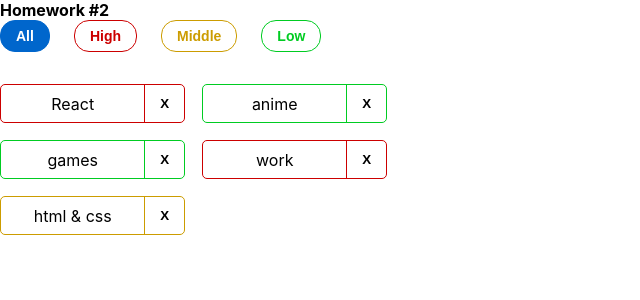
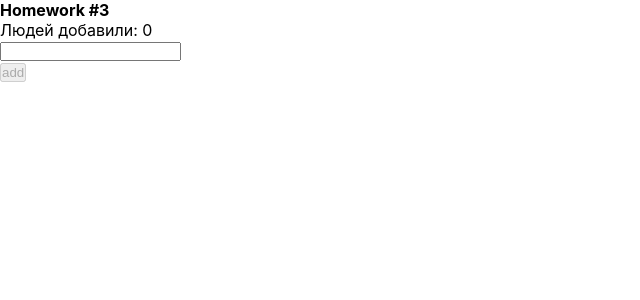
Before and after one commit to EGalanin/homeworks-front-2, a React (Create React App) app: page / in a window 1280 px wide. Shown: the top 300 px of the page, without its empty margins (0-640 px from the left). Built offline with nearby package versions, Linux system fonts and the light colour scheme.

Commit message:
fixed HW3

```diff
--- a/src/s1-main/App.tsx
+++ b/src/s1-main/App.tsx
@@ -2,14 +2,15 @@
 import s from './App.module.css'
 import HW1 from '../s2-homeworks/hw01/HW1'
 import HW2 from '../s2-homeworks/hw02/HW2';
+import HW3 from '../s2-homeworks/hw03/HW3';
 
 function App() {
     return (
         <div className={s.App}>
             {/*<HW1/>*/}
             {/*раскомментировать по ходу выполнения*/}
-            <HW2/>
-            {/*<HW3/>*/}
+            {/*<HW2/>*/}
+            <HW3/>
             {/*<HW4/>*/}
 
             {/*при выполнении дз 5 и более - закомментировать здесь дз 1-4, так как они есть внутри дз 5*/}
--- a/src/s2-homeworks/hw03/Greeting.module.css
+++ b/src/s2-homeworks/hw03/Greeting.module.css
@@ -14,6 +14,7 @@
 }
 
 .errorInput {
+    border: 2px solid red;
 }
 
 .button {
--- a/src/s2-homeworks/hw03/Greeting.tsx
+++ b/src/s2-homeworks/hw03/Greeting.tsx
@@ -2,14 +2,14 @@
 import s from './Greeting.module.css'
 
 type GreetingPropsType = {
-    name: any // need to fix any
-    setNameCallback: any // need to fix any
-    addUser: any // need to fix any
-    onBlur: any // need to fix any
-    onEnter: any // need to fix any
-    error: any // need to fix any
-    totalUsers: any // need to fix any
-    lastUserName?: any // need to fix any
+    name: string // need to fix any
+    setNameCallback: (e: ChangeEvent<HTMLInputElement>) => void // need to fix any
+    addUser: () => void // need to fix any
+    onBlur: () => void // need to fix any
+    onEnter: (e: KeyboardEvent<HTMLInputElement>) => void // need to fix any
+    error: string // need to fix any
+    totalUsers: number // need to fix any
+    lastUserName?: string // need to fix any
 }
 
 // презентационная компонента (для верстальщика)
@@ -25,7 +25,7 @@
         lastUserName,
     } // деструктуризация пропсов
 ) => {
-    const inputClass = s.errorInput // need to fix with (?:)
+    const inputClass = error ? s.errorInput : ''    // need to fix with (?:)
 
     return (
         <div id={'hw3-form'} className={s.greetingForm}>
--- a/src/s2-homeworks/hw03/GreetingContainer.tsx
+++ b/src/s2-homeworks/hw03/GreetingContainer.tsx
@@ -1,20 +1,35 @@
-import React, { ChangeEvent, KeyboardEvent, useState } from 'react'
+import React, {ChangeEvent, KeyboardEvent, useState} from 'react'
 import Greeting from './Greeting'
-import { UserType } from './HW3'
+import {UserType} from './HW3'
 
 type GreetingContainerPropsType = {
-    users: any // need to fix any
-    addUserCallback: any // need to fix any
+    users: UserType[] // need to fix any
+    addUserCallback: (name: string) => void // need to fix any
 }
 
-export const pureAddUser = (name: any, setError: any, setName: any, addUserCallback: any) => {
+export const pureAddUser = (name: string,
+                            setError: (value: string) => void,
+                            setName: (value: string) => void,
+                            addUserCallback: (name: string) => void) => {
     // если имя пустое - показать ошибку, иначе - добавить юзера и очистить инпут
+    if (name === '' || /^[\s]*$/.test(name)) {
+        setError('Ошибка! Введите имя!');
+        return
+    }
+    addUserCallback(name);
+    setName('')
 }
 
-export const pureOnBlur = (name: any, setError: any) => { // если имя пустое - показать ошибку
+export const pureOnBlur = (name: string, setError: (value: string) => void) => { // если имя пустое - показать ошибку
+    if (/^\s*$/.test(name)) {
+        setError('Ошибка! Введите имя!')
+    }
 }
 
-export const pureOnEnter = (e: any, addUser: any) => { // если нажата кнопка Enter - добавить
+export const pureOnEnter = (e: KeyboardEvent<HTMLInputElement>, addUser: () => void) => { // если нажата кнопка Enter - добавить
+    if (e.key === 'Enter') {
+        addUser()
+    }
 }
 
 // более простой и понятный для новичков
@@ -22,15 +37,15 @@
 
 // более современный и удобный для про :)
 const GreetingContainer: React.FC<GreetingContainerPropsType> = ({
-    users,
-    addUserCallback,
-}) => {
+                                                                     users,
+                                                                     addUserCallback,
+                                                                 }) => {
     // деструктуризация пропсов
-    const [name, setName] = useState<any>('') // need to fix any
-    const [error, setError] = useState<any>('') // need to fix any
+    const [name, setName] = useState<string>('') // need to fix any
+    const [error, setError] = useState<string>('') // need to fix any
 
-    const setNameCallback = (e: any) => { // need to fix any
-        setName('some name') // need to fix
+    const setNameCallback = (e: ChangeEvent<HTMLInputElement>) => { // need to fix any
+        setName(e.currentTarget.value) // need to fix
 
         error && setError('')
     }
@@ -42,12 +57,12 @@
         pureOnBlur(name, setError)
     }
 
-    const onEnter = (e: any) => {
+    const onEnter = (e: KeyboardEvent<HTMLInputElement>) => {
         pureOnEnter(e, addUser)
     }
 
-    const totalUsers = 0 // need to fix
-    const lastUserName = 'some name' // need to fix
+    const totalUsers = users?.length // need to fix
+    const lastUserName = users?.[-1]?.name// need to fix
 
     return (
         <Greeting
--- a/src/s2-homeworks/hw03/HW3.tsx
+++ b/src/s2-homeworks/hw03/HW3.tsx
@@ -4,35 +4,37 @@
 import GreetingContainer from './GreetingContainer'
 
 /*
-* 1 - описать тип UserType
-* 2 - указать нужный тип в useState с users
-* 3 - дописать типы и логику функции pureAddUserCallback и проверить её тестами
-* 4 - в файле GreetingContainer.tsx дописать типизацию пропсов
-* 5 - в файле GreetingContainer.tsx указать нужные типы в useState с name и error
-* 6 - в файле GreetingContainer.tsx дописать тип и логику функции setNameCallback
-* 7 - в файле GreetingContainer.tsx дописать логику функций pureAddUser, pureOnBlur, pureOnEnter и проверить их тестами
-* 8 - в файле GreetingContainer.tsx вычислить количество добавленных и имя последнего (totalUsers, lastUserName)
-* 9 - в файле Greeting.tsx дописать типизацию пропсов
+// * 1 - описать тип UserType
+// * 2 - указать нужный тип в useState с users
+// * 3 - дописать типы и логику функции pureAddUserCallback и проверить её тестами
+// * 4 - в файле GreetingContainer.tsx дописать типизацию пропсов
+// * 5 - в файле GreetingContainer.tsx указать нужные типы в useState с name и error
+// * 6 - в файле GreetingContainer.tsx дописать тип и логику функции setNameCallback
+// * 7 - в файле GreetingContainer.tsx дописать логику функций pureAddUser, pureOnBlur, pureOnEnter и проверить их тестами
+// * 8 - в файле GreetingContainer.tsx вычислить количество добавленных и имя последнего (totalUsers, lastUserName)
+// * 9 - в файле Greeting.tsx дописать типизацию пропсов
 * 10 - в файле Greeting.tsx вычислить inputClass в зависимости от наличия ошибки
 * 11 - сделать стили в соответствии с дизайном
 * */
 
 // types
 export type UserType = {
-    _id: any // need to fix any
-    name: any // need to fix any
+    _id: string // need to fix any
+    name: string // need to fix any
 }
 
-export const pureAddUserCallback = (name: any, setUsers: any, users: any) => { // need to fix any
-    const user = { // need to fix
+export const pureAddUserCallback = (name: string, setUsers: (value: UserType[]) => void, users: UserType[]) => { // need to fix any
+    const user: UserType = { // need to fix
+        _id: v1(),
+        name: name
     }
     setUsers([...users, user])
 }
 
 const HW3 = () => {
-    const [users, setUsers] = useState<any>([]) // need to fix any
+    const [users, setUsers] = useState<UserType[]>([]) // need to fix any
 
-    const addUserCallback = (name: any) => { // need to fix any
+    const addUserCallback = (name: string) => { // need to fix any
         pureAddUserCallback(name, setUsers, users)
     }
 
```
